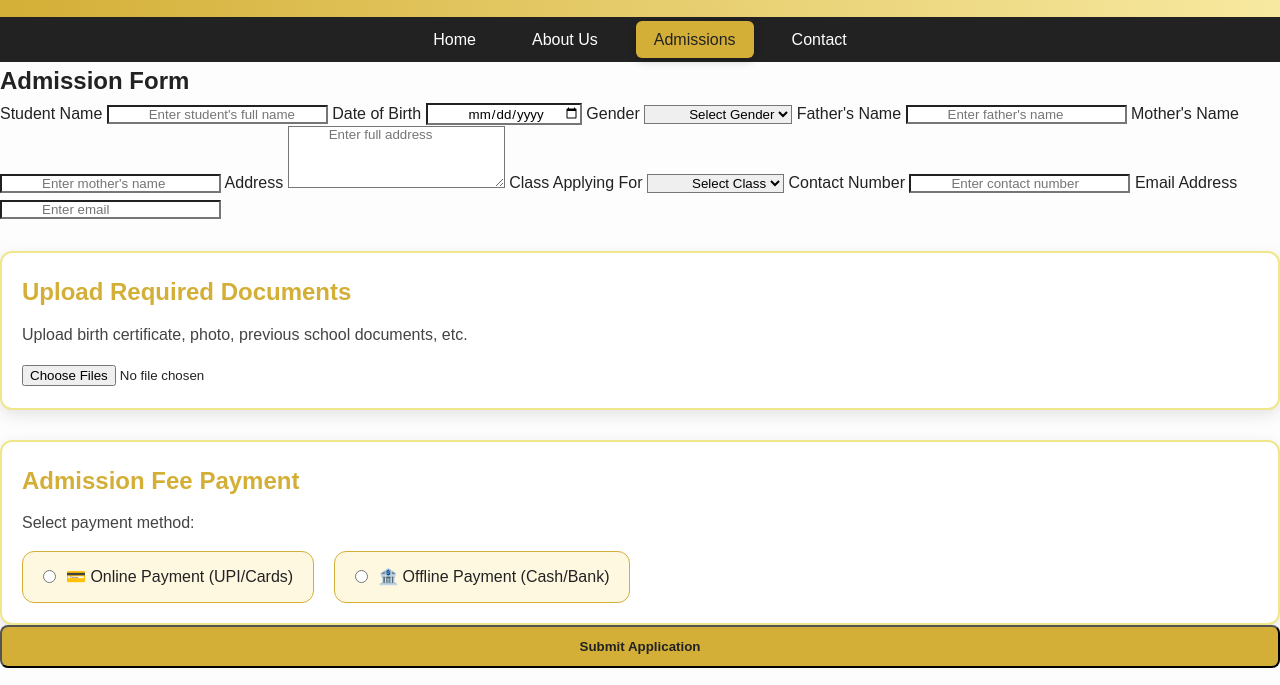
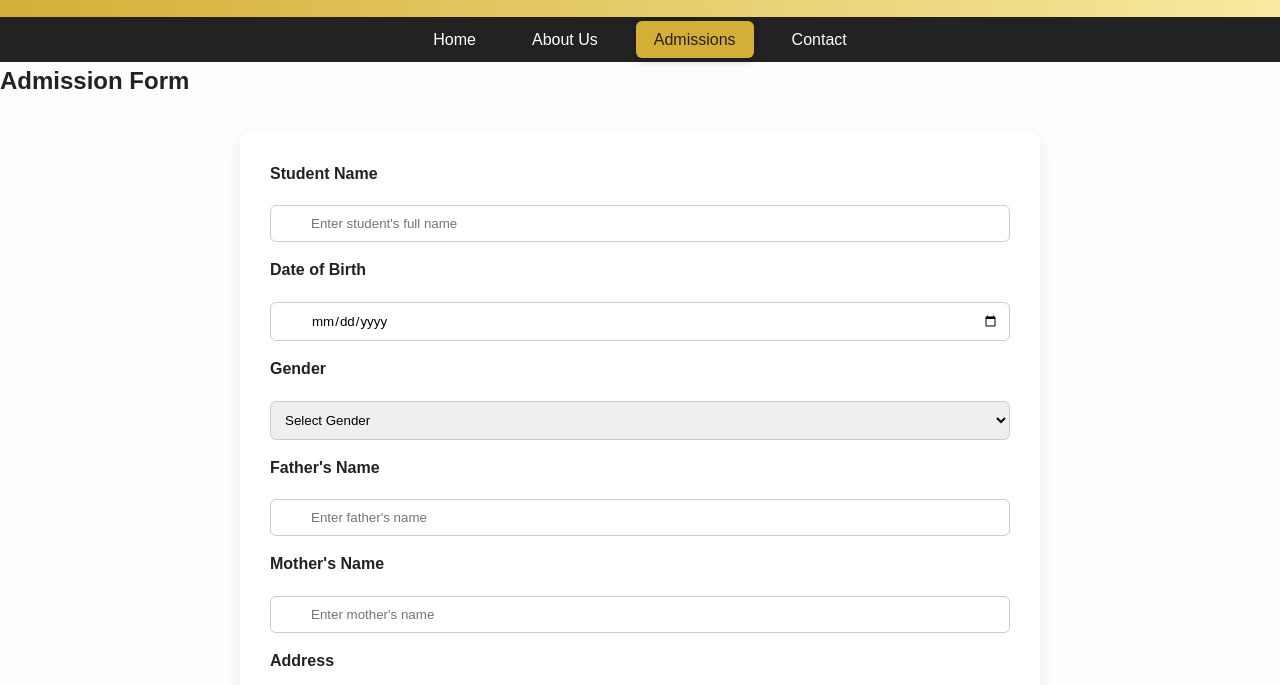
Before and after one commit to pranav064/pranav064.github.io, a plain HTML site: page admissions.html in a window 1280 px wide. Shown: the part 95-780 px from the top of the page. Drawn offline with Linux system fonts and the light colour scheme.

Commit message:
Update style.css

```diff
--- a/style.css
+++ b/style.css
@@ -699,3 +699,39 @@ footer {
     background: none;
   }
 }
+/* -----------------------------------
+   Clean Vertical Layout for Admission Form
+-------------------------------------*/
+.admission-section form {
+  display: flex;
+  flex-direction: column;
+  gap: 15px;
+  width: 100%;
+  max-width: 800px;
+  margin: 30px auto;
+  background: #ffffff;
+  padding: 30px;
+  border-radius: 12px;
+  box-shadow: 0 5px 15px rgba(0,0,0,0.08);
+}
+
+.admission-section label {
+  font-weight: 600;
+  margin-bottom: 4px;
+}
+
+.admission-section input,
+.admission-section select,
+.admission-section textarea {
+  padding: 10px;
+  border: 1px solid #ccc;
+  border-radius: 6px;
+  width: 100%;
+}
+
+.admission-section .upload-cards,
+.admission-section .fee-section {
+  width: 100%;
+  max-width: 800px;
+  margin: 30px auto;
+}
```
